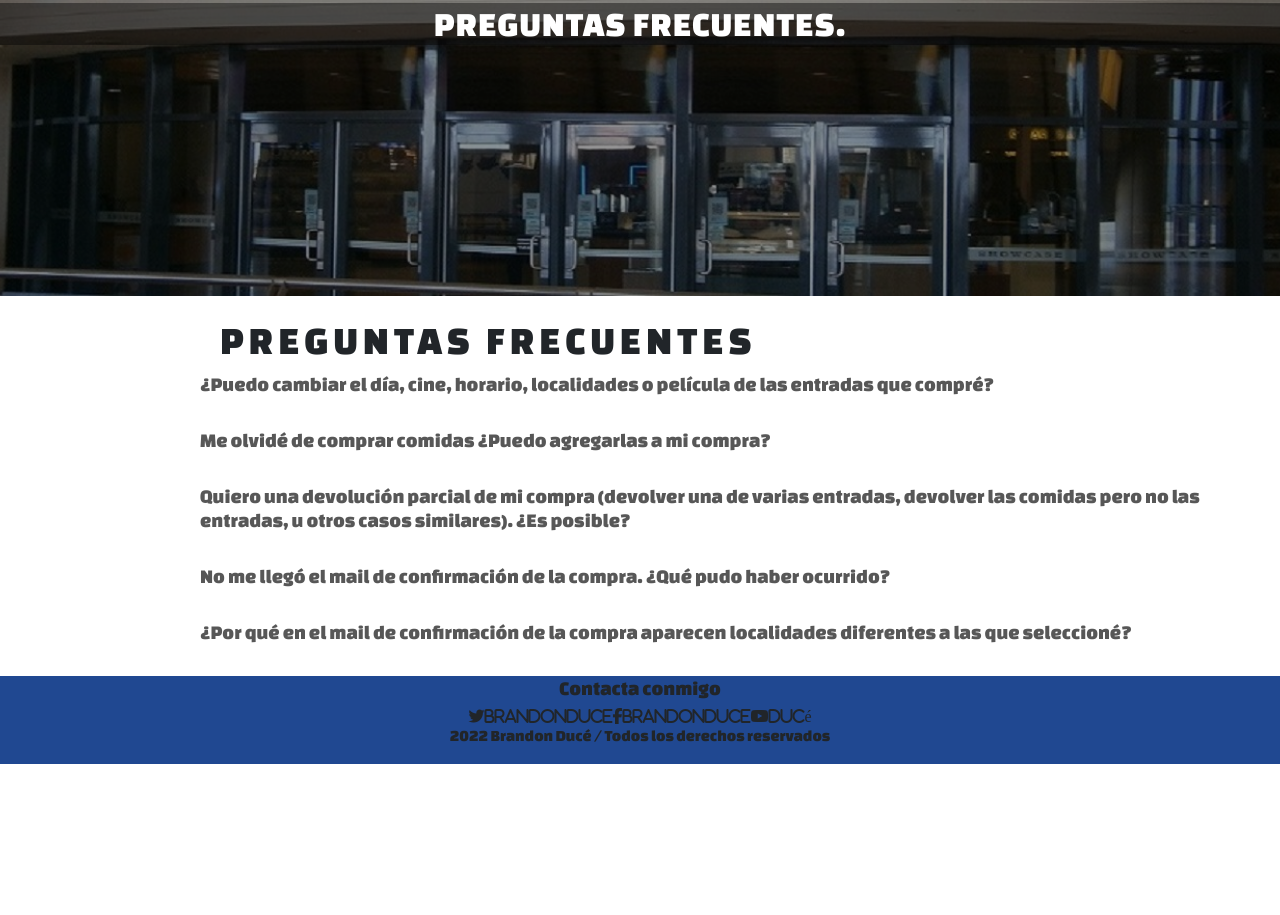
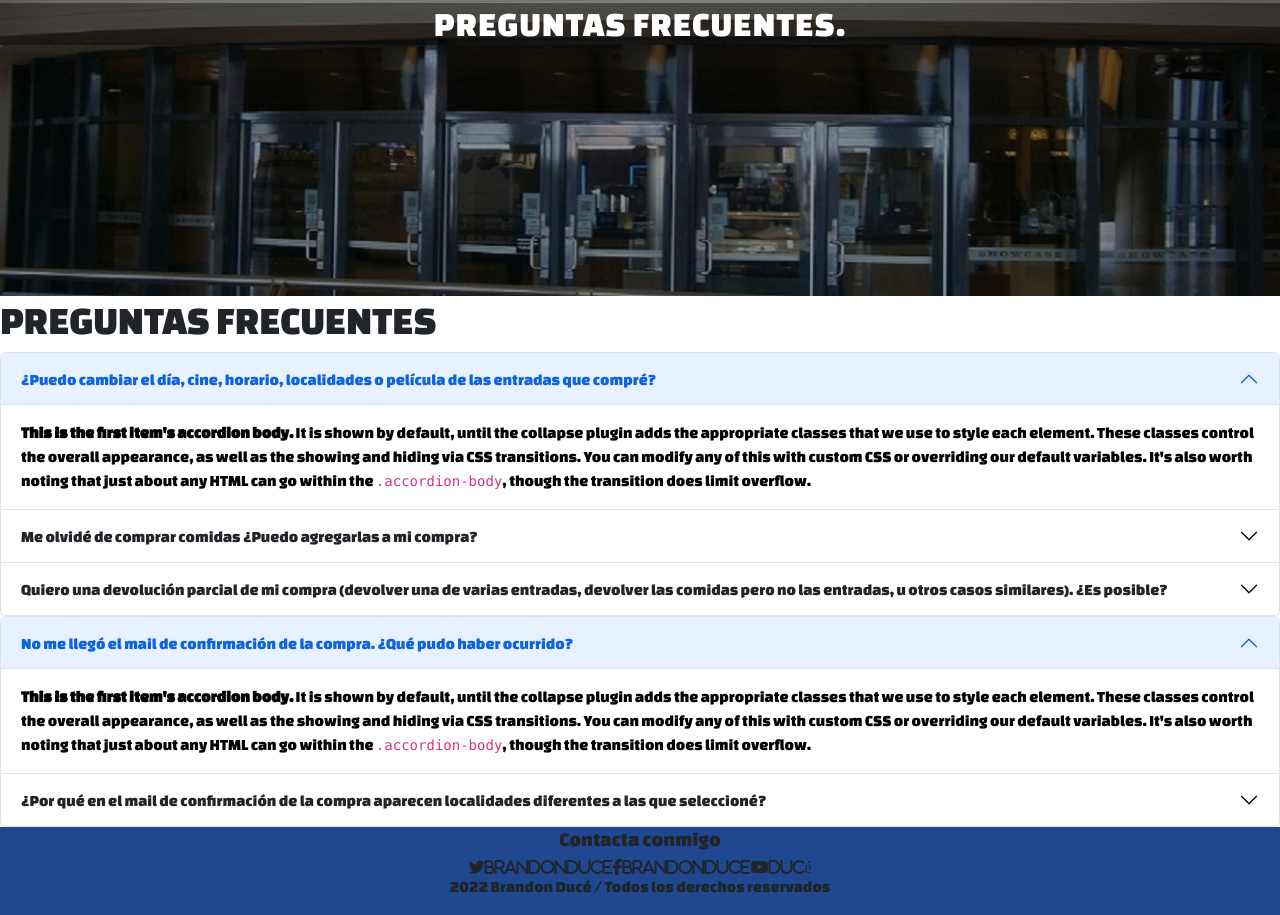
Before and after one commit to Brandonduce67/PROYECTO-CINE, a plain HTML site: page Preg-Frecuentes.html in a window 1280 px wide. Shown: the part 247-1162 px from the top of the page. Before the commit the page ends 1011 px from the top, so only its background shows below. Drawn offline with nearby package versions, Linux system fonts and the light colour scheme.

Commit message:
agregue bootstrap a el apartado de preg-frecuentes

```diff
--- a/Preg-Frecuentes.html
+++ b/Preg-Frecuentes.html
@@ -61,13 +61,69 @@
 
         </div>
 
-        <div class="texto__preg__frecuentes">
-            <h6>¿Puedo cambiar el día, cine, horario, localidades o película de las entradas que compré?</h6><br>
-            <h6>Me olvidé de comprar comidas ¿Puedo agregarlas a mi compra?</h6><br>
-            <h6>Quiero una devolución parcial de mi compra (devolver una de varias entradas, devolver las comidas pero no las entradas, u otros casos similares). ¿Es posible?</h6><br>
-            <h6>No me llegó el mail de confirmación de la compra. ¿Qué pudo haber ocurrido?</h6><br>
-            <h6>¿Por qué en el mail de confirmación de la compra aparecen localidades diferentes a las que seleccioné?</h6><br>
+    <div class="accordion" id="accordionExample">
+      <div class="accordion-item">
+        <h2 class="accordion-header" id="headingOne">
+          <button class="accordion-button" type="button" data-bs-toggle="collapse" data-bs-target="#collapseOne" aria-expanded="true" aria-controls="collapseOne">
+            ¿Puedo cambiar el día, cine, horario, localidades o película de las entradas que compré?
+          </button>
+        </h2>
+        <div id="collapseOne" class="accordion-collapse collapse show" aria-labelledby="headingOne" data-bs-parent="#accordionExample">
+          <div class="accordion-body">
+            <strong>This is the first item's accordion body.</strong> It is shown by default, until the collapse plugin adds the appropriate classes that we use to style each element. These classes control the overall appearance, as well as the showing and hiding via CSS transitions. You can modify any of this with custom CSS or overriding our default variables. It's also worth noting that just about any HTML can go within the <code>.accordion-body</code>, though the transition does limit overflow.
+          </div>
         </div>
+      </div>
+      <div class="accordion-item">
+        <h2 class="accordion-header" id="headingTwo">
+          <button class="accordion-button collapsed" type="button" data-bs-toggle="collapse" data-bs-target="#collapseTwo" aria-expanded="false" aria-controls="collapseTwo">
+            Me olvidé de comprar comidas ¿Puedo agregarlas a mi compra?
+          </button>
+        </h2>
+        <div id="collapseTwo" class="accordion-collapse collapse" aria-labelledby="headingTwo" data-bs-parent="#accordionExample">
+          <div class="accordion-body">
+            <strong>This is the second item's accordion body.</strong> It is hidden by default, until the collapse plugin adds the appropriate classes that we use to style each element. These classes control the overall appearance, as well as the showing and hiding via CSS transitions. You can modify any of this with custom CSS or overriding our default variables. It's also worth noting that just about any HTML can go within the <code>.accordion-body</code>, though the transition does limit overflow.
+          </div>
+        </div>
+      </div>
+      <div class="accordion-item">
+        <h2 class="accordion-header" id="headingThree">
+          <button class="accordion-button collapsed" type="button" data-bs-toggle="collapse" data-bs-target="#collapseThree" aria-expanded="false" aria-controls="collapseThree">
+            Quiero una devolución parcial de mi compra (devolver una de varias entradas, devolver las comidas pero no las entradas, u otros casos similares). ¿Es posible?
+          </button>
+        </h2>
+        <div id="collapseThree" class="accordion-collapse collapse" aria-labelledby="headingThree" data-bs-parent="#accordionExample">
+          <div class="accordion-body">
+            <strong>This is the third item's accordion body.</strong> It is hidden by default, until the collapse plugin adds the appropriate classes that we use to style each element. These classes control the overall appearance, as well as the showing and hiding via CSS transitions. You can modify any of this with custom CSS or overriding our default variables. It's also worth noting that just about any HTML can go within the <code>.accordion-body</code>, though the transition does limit overflow.
+          </div>
+        </div>
+      </div>
+    </div>
+    <div class="accordion" id="accordionExample">
+      <div class="accordion-item">
+        <h2 class="accordion-header" id="headingOne">
+          <button class="accordion-button" type="button" data-bs-toggle="collapse" data-bs-target="#collapseOne" aria-expanded="true" aria-controls="collapseOne">
+            No me llegó el mail de confirmación de la compra. ¿Qué pudo haber ocurrido?
+          </button>
+        </h2>
+        <div id="collapseOne" class="accordion-collapse collapse show" aria-labelledby="headingOne" data-bs-parent="#accordionExample">
+          <div class="accordion-body">
+            <strong>This is the first item's accordion body.</strong> It is shown by default, until the collapse plugin adds the appropriate classes that we use to style each element. These classes control the overall appearance, as well as the showing and hiding via CSS transitions. You can modify any of this with custom CSS or overriding our default variables. It's also worth noting that just about any HTML can go within the <code>.accordion-body</code>, though the transition does limit overflow.
+          </div>
+        </div>
+      </div>
+      <div class="accordion-item">
+        <h2 class="accordion-header" id="headingTwo">
+          <button class="accordion-button collapsed" type="button" data-bs-toggle="collapse" data-bs-target="#collapseTwo" aria-expanded="false" aria-controls="collapseTwo">
+            ¿Por qué en el mail de confirmación de la compra aparecen localidades diferentes a las que seleccioné?
+          </button>
+        </h2>
+        <div id="collapseTwo" class="accordion-collapse collapse" aria-labelledby="headingTwo" data-bs-parent="#accordionExample">
+          <div class="accordion-body">
+            <strong>This is the second item's accordion body.</strong> It is hidden by default, until the collapse plugin adds the appropriate classes that we use to style each element. These classes control the overall appearance, as well as the showing and hiding via CSS transitions. You can modify any of this with custom CSS or overriding our default variables. It's also worth noting that just about any HTML can go within the <code>.accordion-body</code>, though the transition does limit overflow.
+          </div>
+        </div>
+      </div>
 
     </div>
 
--- a/styles/styles.css
+++ b/styles/styles.css
@@ -205,22 +205,6 @@ input{
 
 
 /*--------------------PREGUNTAS FRECUENTES-----------------------*/
-
-.adent__preg__frecuentes h1{
-    background-color: rgba(255, 255, 255, 0);
-    margin-top: 20px;
-    margin-left: 20px;
-    font-weight: 100;
-    letter-spacing: 5px;
-    font-size: 40px;
-}
-
-.container__preg__frecuentes{
-    display: flex;
-    justify-content: center;
-    flex-direction: column;
-    margin-left: 200px;
-}
 
 .texto__preg__frecuentes h6{
     font-size: 20px;
```
Also changed, not shown: Contactos.html (+2 -2 lines).
